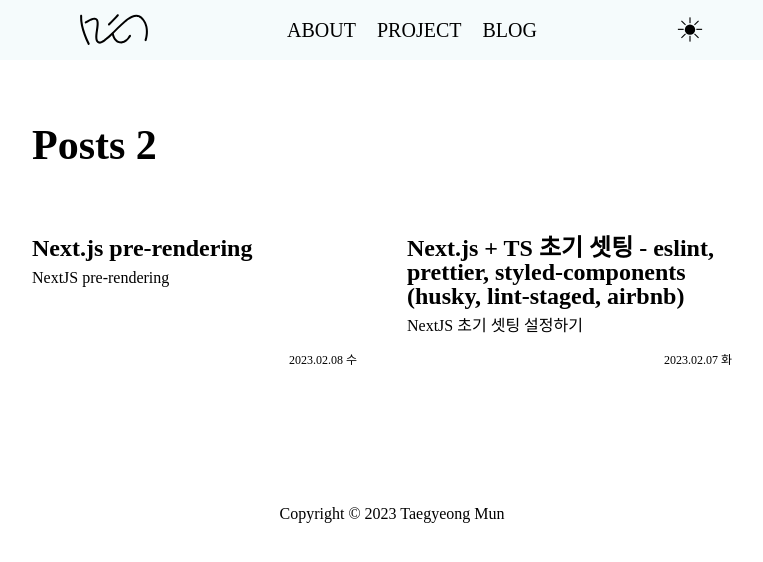
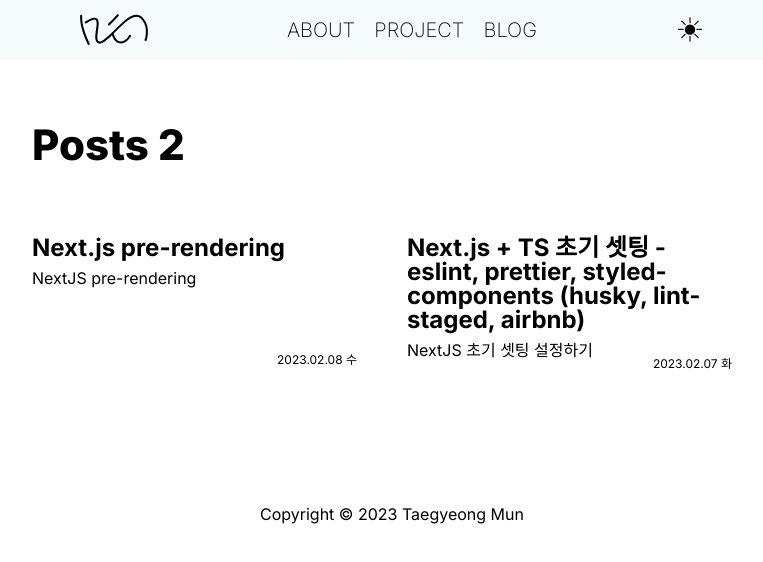
Before and after one commit to xmun74/xmunt, a Next.js app: page /blog in a window 1280 px wide. Shown: the top 562 px of the page, without its empty margins (248-1011 px from the left). Built offline with nearby package versions, Linux system fonts and the light colour scheme.

Commit message:
style: PostTitle font

```diff
--- a/pages/_document.tsx
+++ b/pages/_document.tsx
@@ -40,7 +40,14 @@
   render() {
     return (
       <Html>
-        <Head />
+        <Head>
+          <link rel="preconnect" href="https://fonts.googleapis.com" />
+          <link rel="preconnect" href="https://fonts.gstatic.com" />
+          <link
+            href="https://fonts.googleapis.com/css2?family=Inter:wght@100;200;400;500;600;700;800;900&display=swap"
+            rel="stylesheet"
+          />
+        </Head>
         <body>
           <Main />
           <NextScript />
--- a/pages/blog.tsx
+++ b/pages/blog.tsx
@@ -34,16 +34,16 @@
     position: absolute;
     content: '';
     width: 0;
-    height: 100%;
+    height: 5%;
     top: 0;
     right: 0;
     z-index: -1;
     background-color: ${themeColor.bg2};
     border-radius: 5px;
-    transition: all 0.3s ease;
+    transition: all 0.1s ease;
   }
   &:hover {
-    transition: 0.3s ease-in-out;
+    transition: 0.1s ease-in-out;
   }
   &:hover:after {
     left: 0;
@@ -54,7 +54,7 @@
   }
 `
 const PostTitle = styled.h1`
-  font-weight: 600;
+  font-weight: 700;
   font-size: 24px;
   padding-bottom: 10px;
 `
--- a/styles/GlobalStyle.ts
+++ b/styles/GlobalStyle.ts
@@ -13,6 +13,7 @@
     background-color: ${themeColor.bg1};
     color: ${themeColor.text1};
     height: 100%;
+    font-family: 'Inter', sans-serif;
   }
 
   body {
```
Also changed, not shown: pages/blog/[slug].tsx (+13 -2 lines).
